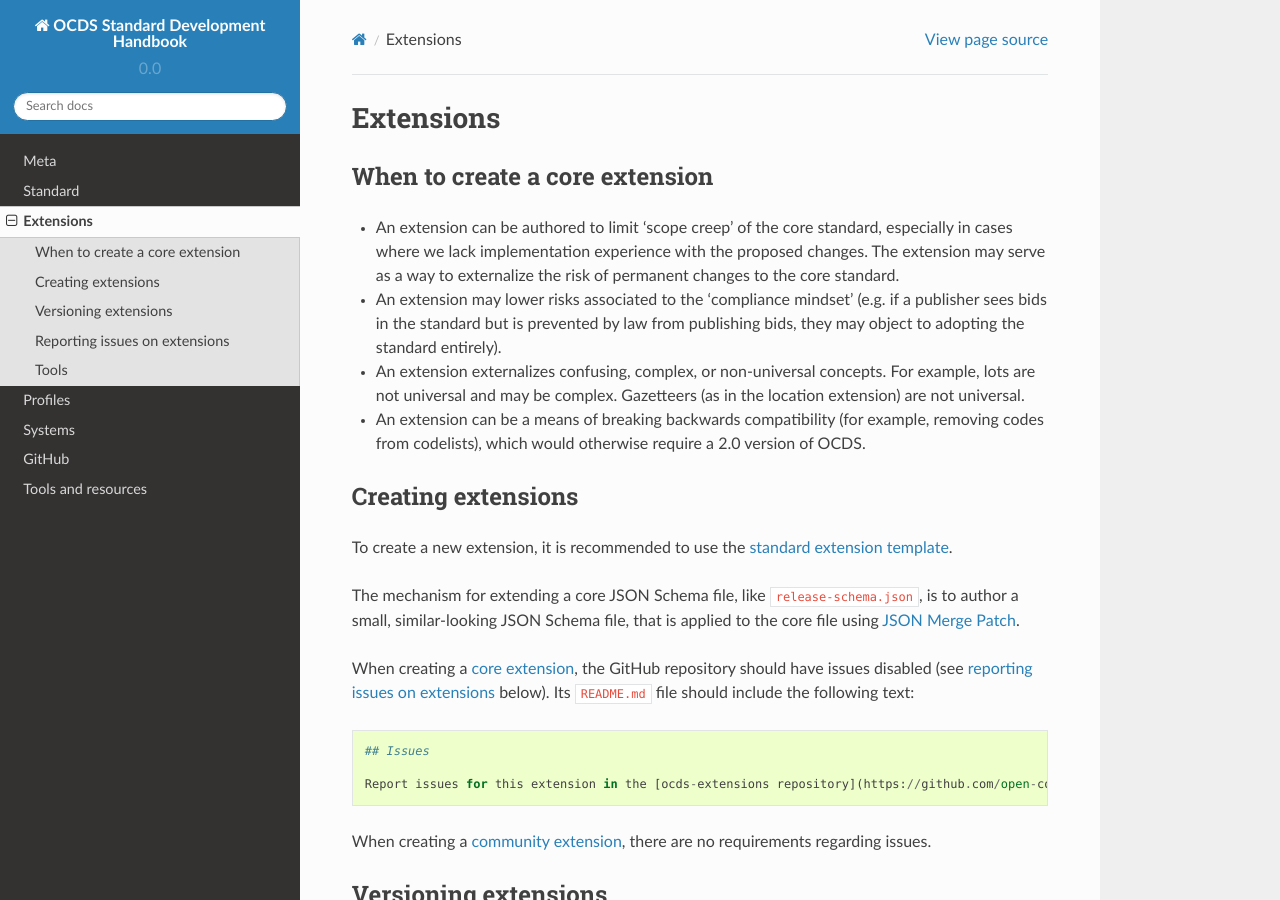
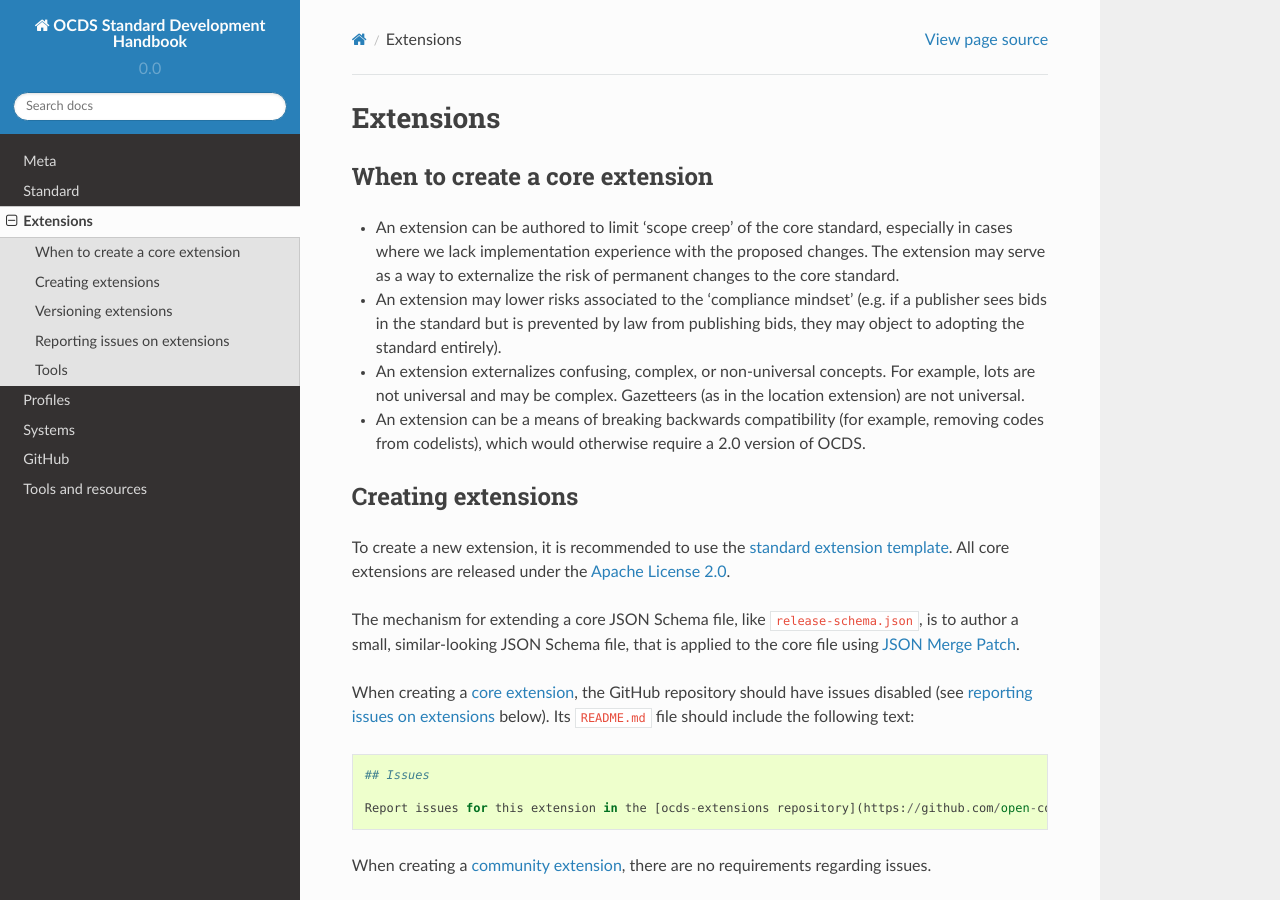
Before and after one commit to open-contracting/standard-development-handbook, a Sphinx documentation site: the page built from docs/extensions/index.md, in a window 1280 px wide and 900 px high. Built offline with Sphinx 7.4.7 and the Read the Docs theme 2.0.0, drawn with Linux system fonts in a browser that asks for light colours.

Commit message:
Add note about using Apache License 2.0, #42

```diff
--- a/docs/extensions/index.md
+++ b/docs/extensions/index.md
@@ -9,7 +9,7 @@
 
 ## Creating extensions
 
-To create a new extension, it is recommended to use the [standard extension template](https://github.com/open-contracting/standard_extension_template).
+To create a new extension, it is recommended to use the [standard extension template](https://github.com/open-contracting/standard_extension_template). All core extensions are released under the [Apache License 2.0](https://raw.githubusercontent.com/open-contracting/ocds_process_title_extension/master/LICENSE).
 
 The mechanism for extending a core JSON Schema file, like `release-schema.json`, is to author a small, similar-looking JSON Schema file, that is applied to the core file using [JSON Merge Patch](https://tools.ietf.org/html/rfc7396).
 
```
